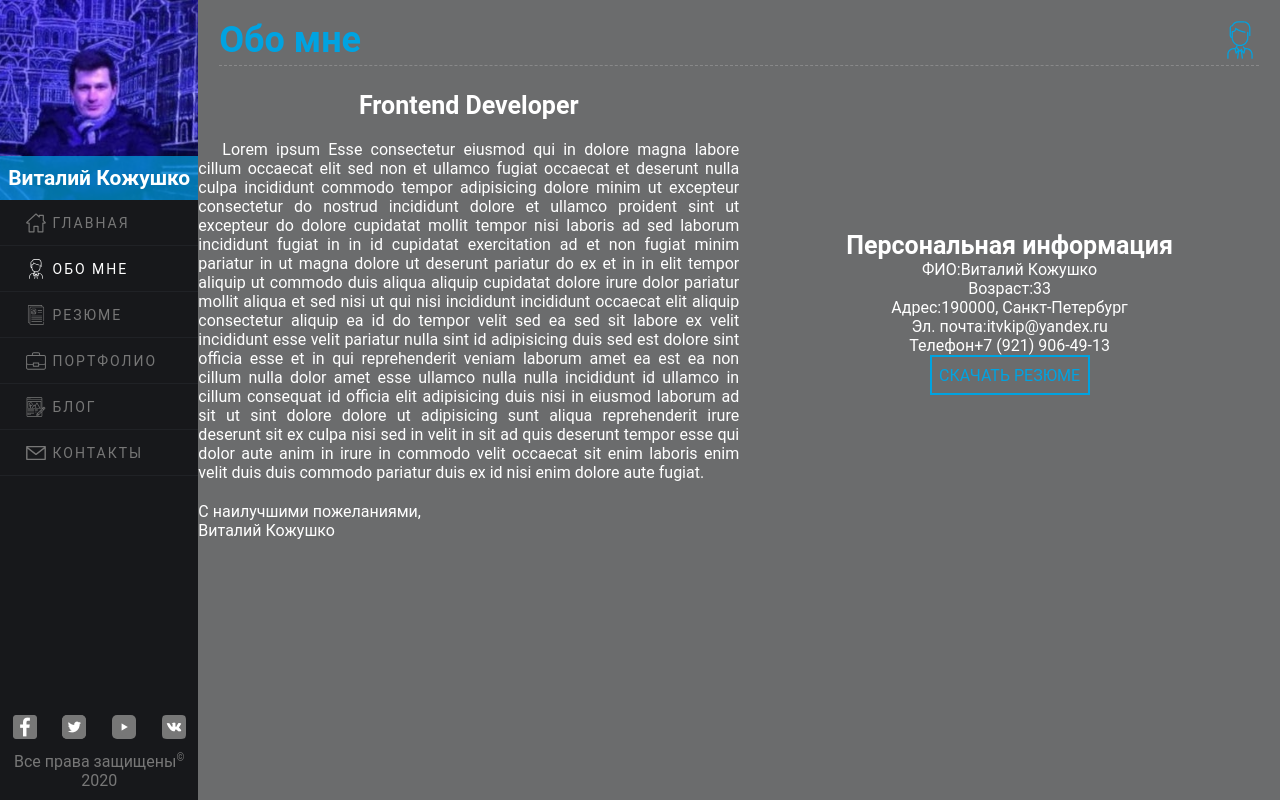
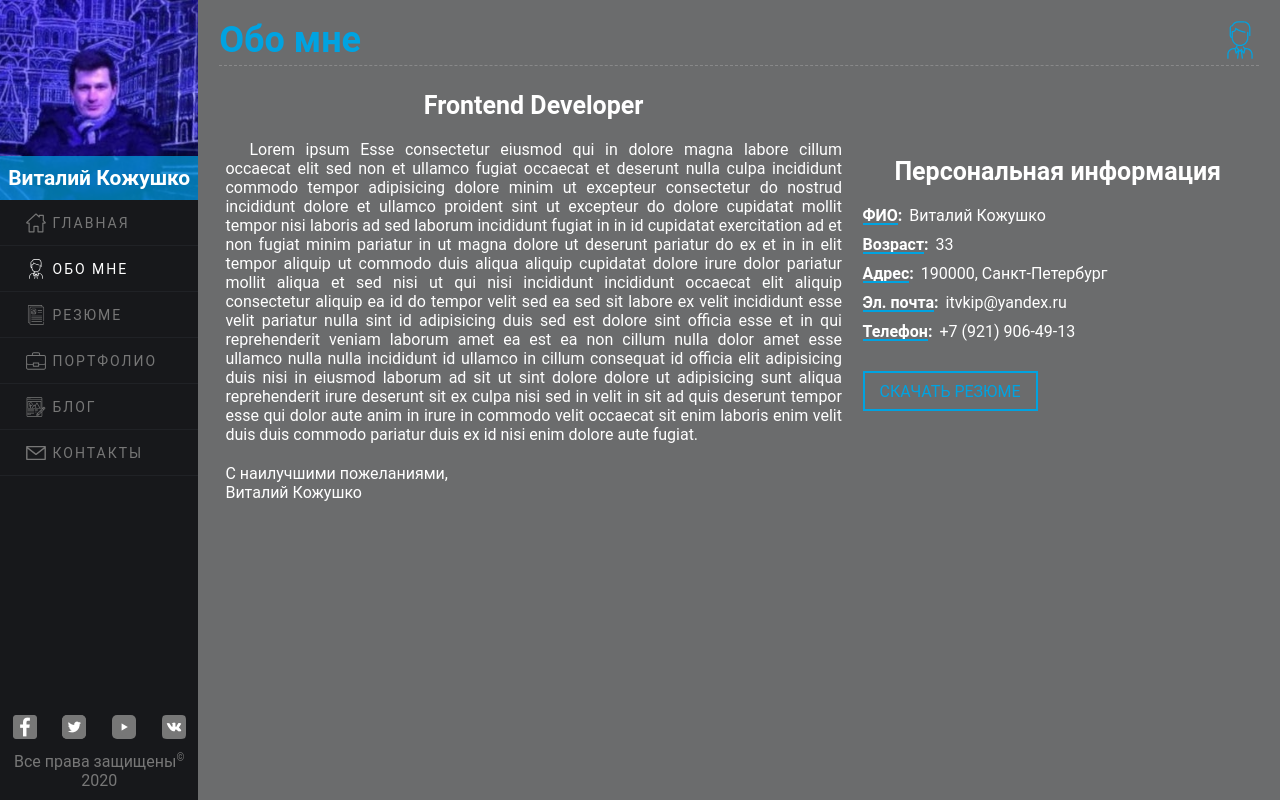
Before and after one commit to pilotvitalik/old_portfolio_part_2, a React (Create React App) app: page /about_me in a window 1280 px wide. Built offline with nearby package versions, Linux system fonts and the light colour scheme.

Commit message:
added adaptive styles untill width screen 992px

```diff
--- a/src/components/Common/Button/button.module.css
+++ b/src/components/Common/Button/button.module.css
@@ -3,7 +3,7 @@ button{
 	justify-content: center;
 	align-items: center;
 	position: relative;
-	width: 160px;
+	width: 175px;
 	height: 40px;
 	color: #00A3E1;
 	font-size: 16px;
--- a/src/components/Content/About/Description/AboutMe/aboutMe.module.css
+++ b/src/components/Content/About/Description/AboutMe/aboutMe.module.css
@@ -30,3 +30,8 @@
 	margin: 20px 0;
 	text-align: left;
 }
+@media (min-width: 992px){
+	.about{
+		width: 60%;
+	}
+}
--- a/src/components/Content/About/Description/PersonalInfo/InfoItem/InfoItem.js
+++ b/src/components/Content/About/Description/PersonalInfo/InfoItem/InfoItem.js
@@ -1,4 +1,5 @@
 import React from 'react';
+import style from './infoItem.module.css';
 
 class InfoItem extends React.Component{
 	constructor(props){
@@ -11,8 +12,11 @@ class InfoItem extends React.Component{
 
 	render(){
 		return(
-			<div>
-				<p>{ this.state.title }</p>
+			<div class={ style.infoBlock }>
+				<div>
+					<p>{ this.state.title }</p>
+					<p>:</p>
+				</div>
 				<p>{ this.state.value }</p>
 			</div>
 		);
--- /dev/null
+++ b/src/components/Content/About/Description/PersonalInfo/InfoItem/infoItem.module.css
@@ -0,0 +1,47 @@
+.infoBlock,
+.infoBlock>div{
+	display: flex;
+	flex-direction: row;
+	flex-wrap: nowrap;
+	position: relative;
+	width: 100%;
+	height: auto;
+	margin-bottom: 10px;
+}
+.infoBlock>div{
+	width: auto;
+	margin-bottom: 0;
+	margin-right: 7px;
+}
+p{
+	display: inline-block;
+	position: relative;
+	width: auto;
+	height: auto;
+	color: #fff;
+	font-family: 'Roboto', sans-serif;
+	font-size: 16px;
+}
+.infoBlock>div p{
+	font-weight: 600;
+}
+.infoBlock>div p:first-child:before{
+	content: '';
+	position: absolute;
+	width: 100%;
+	height: 2px;
+	bottom: 0;
+	left: 0;
+	margin-right: 5px;
+	background: #00A3E1;
+}
+@media (min-width: 576px){
+	.infoBlock{
+		width: 50%;
+	}
+}
+@media (min-width: 992px){
+	.infoBlock{
+		width: 100%;
+	}
+}
--- a/src/components/Content/About/Description/PersonalInfo/PersonalInfo.js
+++ b/src/components/Content/About/Description/PersonalInfo/PersonalInfo.js
@@ -21,7 +21,9 @@ class PersonalInfo extends React.Component{
 		return(
 			<div className={ style.personInfo }>
 				<h3>{ this.state.title }</h3>
-				{ persItem }
+				<div>
+					{ persItem }
+				</div>
 				<Button btn={ this.state.btn }/>
 			</div>
 		);
--- a/src/components/Content/About/Description/PersonalInfo/personalInfo.module.css
+++ b/src/components/Content/About/Description/PersonalInfo/personalInfo.module.css
@@ -1,10 +1,15 @@
-.personInfo{
+.personInfo,
+.personInfo>div{
 	display: flex;
 	flex-direction: column;
 	align-items: center;
 	position: relative;
 	width: 90%;
 	height: auto;
+	padding-bottom: 20px;
+}
+.personInfo>div{
+	width: 100%;
 }
 .personInfo h3,
 .personInfo p{
@@ -19,6 +24,30 @@
 }
 
 .personInfo h3{
+	width: 100%;
 	font-size: 25px;
 	text-align: center;
+	margin-bottom: 20px;
 }
+@media (min-width: 576px){
+	.personInfo,
+	.personInfo>div{
+		flex-direction: row;
+		flex-wrap: wrap;
+		align-items: flex-start;
+	}
+	.personInfo h3{
+		align-self: center;
+	}
+	.personInfo>div .infoBlock:last-child{
+		width: 100%;
+	}
+}
+@media (min-width: 992px){
+	.personInfo{
+		width: 38%;
+	}
+	.personInfo>div{
+		flex-direction: column;
+	}
+}
--- a/src/components/Content/About/Description/description.module.css
+++ b/src/components/Content/About/Description/description.module.css
@@ -7,10 +7,11 @@
 	height: auto;
 	background: #6B6C6D;
 }
-@media (min-width: 768px){
+@media (min-width: 992px){
 	.descript{
 		flex-direction: row;
 		flex-wrap: nowrap;
-		justify-content: center;
+		justify-content: space-between;
+		width: 95%;
 	}
 }
--- a/src/redux/store.js
+++ b/src/redux/store.js
@@ -218,22 +218,22 @@ let store = {
         data: [
           {
             id: 'pers_1',
-            name: 'ФИО:',
+            name: 'ФИО',
             val: 'Виталий Кожушко'
           },
           {
             id: 'pers_2',
-            name: 'Возраст:',
+            name: 'Возраст',
             val: '33'
           },
           {
             id: 'pers_3',
-            name: 'Адрес:',
+            name: 'Адрес',
             val: '190000, Санкт-Петербург'
           },
           {
             id: 'pers_4',
-            name: 'Эл. почта:',
+            name: 'Эл. почта',
             val: 'itvkip@yandex.ru'
           },
           {
```
